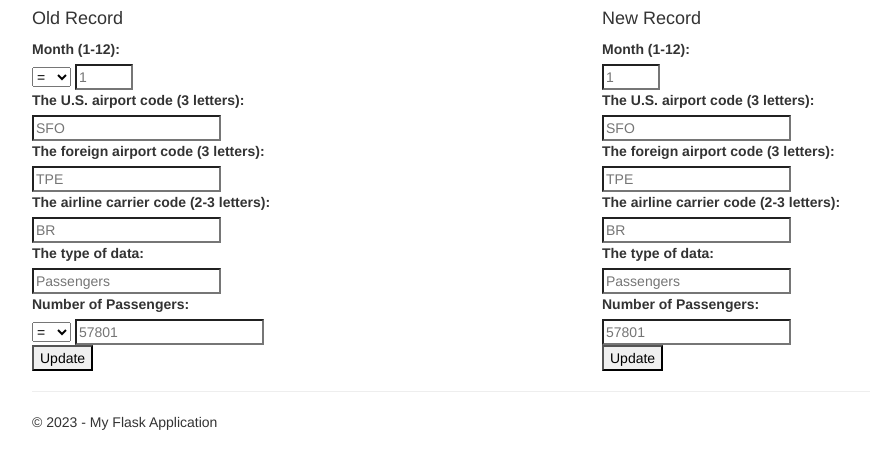
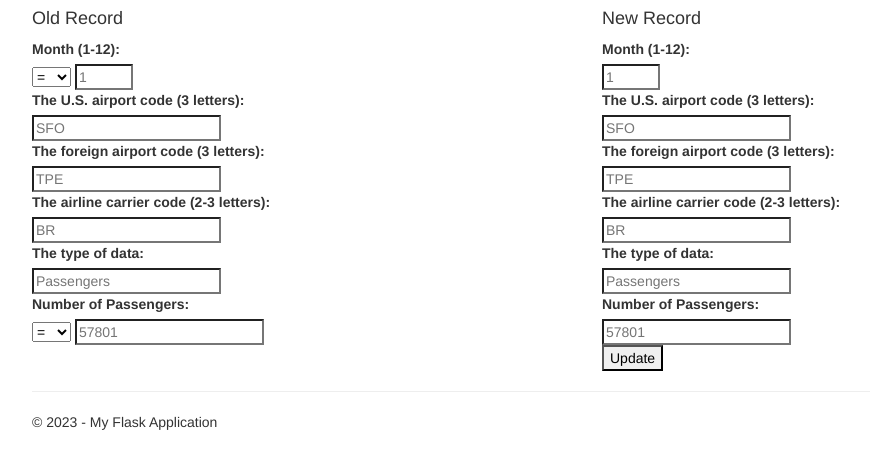
Before and after one commit to DareanW/Cloud-Computing-Simple-Web-App, a Flask app: page /update in a window 1280 px wide. Shown: the part 190-659 px from the top of the page, without its empty margins (38-908 px from the left). Run offline with Flask 2, Linux system fonts and the light colour scheme; some libraries are stand-ins or nearby versions.

Commit message:
Removed duplicate submit button.

```diff
--- a/Web App Python/Web_App_Python/templates/Update.html
+++ b/Web App Python/Web_App_Python/templates/Update.html
@@ -42,8 +42,6 @@
             <option value="ge">>=</option>
         </select>
         <input id="Scheduled" name="Scheduled" placeholder="57801" type="number" min="0" digits="true" number="true" step="1"/><br>
-
-        <input id="Submit4" type="submit" value="Update"/>
     </div>
 
     <div style="float: right; width: 50%;">
```
